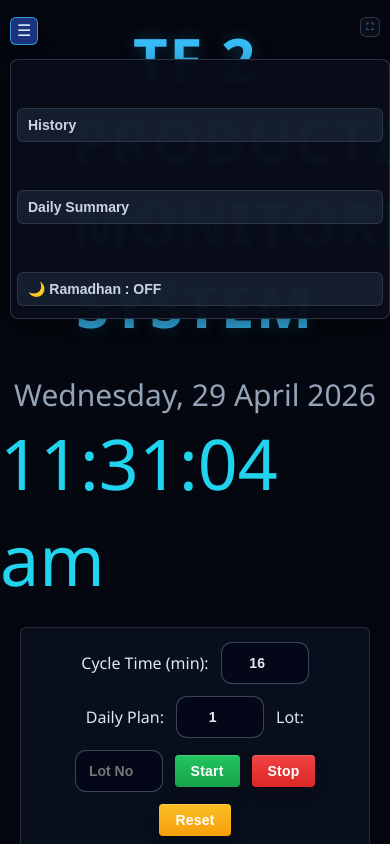
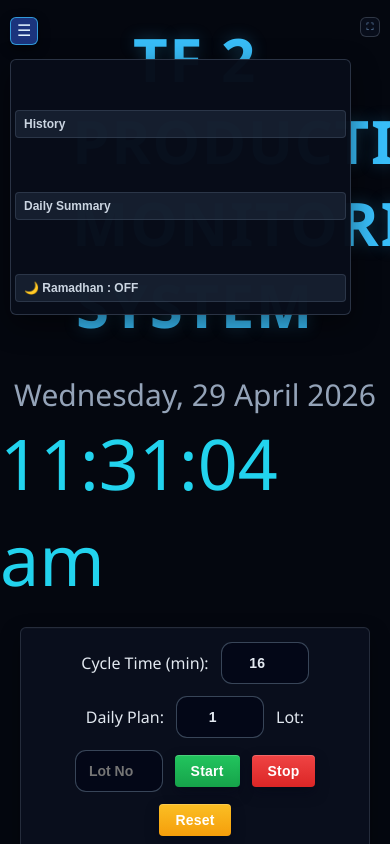
Before and after one commit to muhdsyhmi35-max/Smart-Production-main, a plain HTML site: page index.html in a window 390 px wide. Both pictures are taken after a click on the button "Toggle menu". Shown: the top 844 px of the page. Drawn offline with Linux system fonts and the light colour scheme; no server answers.

Commit message:
Refactor history panel opening logic and update styles for improved responsiveness
- Introduced a delay in opening the history panel to prevent immediate closure from outside-click handlers.
- Adjusted CSS styles for the history panel and dropdown menu, including changes to min-width, border-radius, padding, and positioning for better aesthetics and responsiveness.

```diff
--- a/Smart-Production-main/script.js
+++ b/Smart-Production-main/script.js
@@ -1615,7 +1615,9 @@
 
 function openHistoryPanelFromMenu() {
   toggleMenuDropdown(false);
-  toggleHistoryPanel(true);
+  // Delay open by a tick so outside-click handlers from the same click
+  // cannot immediately close the newly opened panel.
+  setTimeout(() => toggleHistoryPanel(true), 0);
 }
 
 function openSummaryFromMenu() {
--- a/Smart-Production-main/style.css
+++ b/Smart-Production-main/style.css
@@ -392,13 +392,13 @@
   position:fixed;
   top:clamp(46px, 7vh, 72px);
   left:clamp(10px, 2vw, 20px);
-  min-width:180px;
+  min-width:140px;
   border:1px solid rgba(71,85,105,.55);
-  border-radius:8px;
+  border-radius:6px;
   background:rgba(8,13,25,.98);
   box-shadow:0 10px 28px rgba(0,0,0,.45);
   z-index:10030;
-  padding:6px;
+  padding:4px;
 }
 
 .menu-dropdown.open{
@@ -411,9 +411,9 @@
   background:rgba(30,41,59,.65);
   color:#cbd5e1;
   border:1px solid rgba(71,85,105,.45);
-  border-radius:6px;
-  padding:8px 10px;
-  font-size:14px;
+  border-radius:4px;
+  padding:6px 8px;
+  font-size:12px;
   font-weight:600;
   cursor:pointer;
 }
@@ -426,9 +426,9 @@
 .history-panel{
   display:none;
   position:fixed;
-  top:clamp(46px, 7vh, 72px);
+  top:clamp(52px, 8vh, 82px);
   left:clamp(10px, 2vw, 20px);
-  width:min(92vw, 1040px);
+  width:min(76vw, 820px);
   max-height:60vh;
   border:1px solid rgba(71,85,105,.55);
   border-radius:8px;
--- a/script.js
+++ b/script.js
@@ -1503,7 +1503,9 @@
 
 function openHistoryPanelFromMenu() {
   toggleMenuDropdown(false);
-  toggleHistoryPanel(true);
+  // Delay open by a tick so outside-click handlers from the same click
+  // cannot immediately close the newly opened panel.
+  setTimeout(() => toggleHistoryPanel(true), 0);
 }
 
 function openSummaryFromMenu() {
--- a/style.css
+++ b/style.css
@@ -363,13 +363,13 @@
   position:fixed;
   top:clamp(46px, 7vh, 72px);
   left:clamp(10px, 2vw, 20px);
-  min-width:180px;
+  min-width:140px;
   border:1px solid rgba(71,85,105,.55);
-  border-radius:8px;
+  border-radius:6px;
   background:rgba(8,13,25,.98);
   box-shadow:0 10px 28px rgba(0,0,0,.45);
   z-index:10030;
-  padding:6px;
+  padding:4px;
 }
 
 .menu-dropdown.open{
@@ -382,9 +382,9 @@
   background:rgba(30,41,59,.65);
   color:#cbd5e1;
   border:1px solid rgba(71,85,105,.45);
-  border-radius:6px;
-  padding:8px 10px;
-  font-size:14px;
+  border-radius:4px;
+  padding:6px 8px;
+  font-size:12px;
   font-weight:600;
   cursor:pointer;
 }
@@ -397,9 +397,9 @@
 .history-panel{
   display:none;
   position:fixed;
-  top:clamp(46px, 7vh, 72px);
+  top:clamp(52px, 8vh, 82px);
   left:clamp(10px, 2vw, 20px);
-  width:min(92vw, 1040px);
+  width:min(76vw, 820px);
   max-height:60vh;
   border:1px solid rgba(71,85,105,.55);
   border-radius:8px;
```
